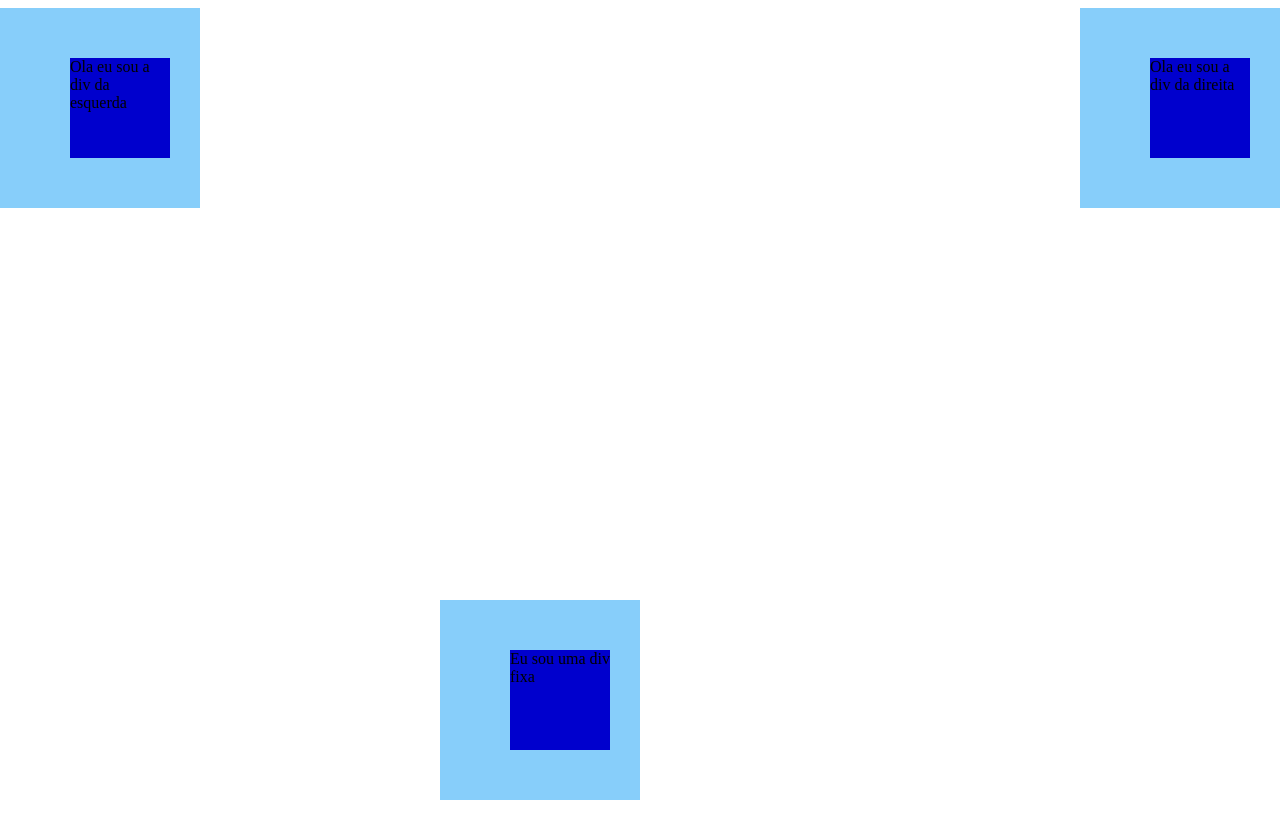
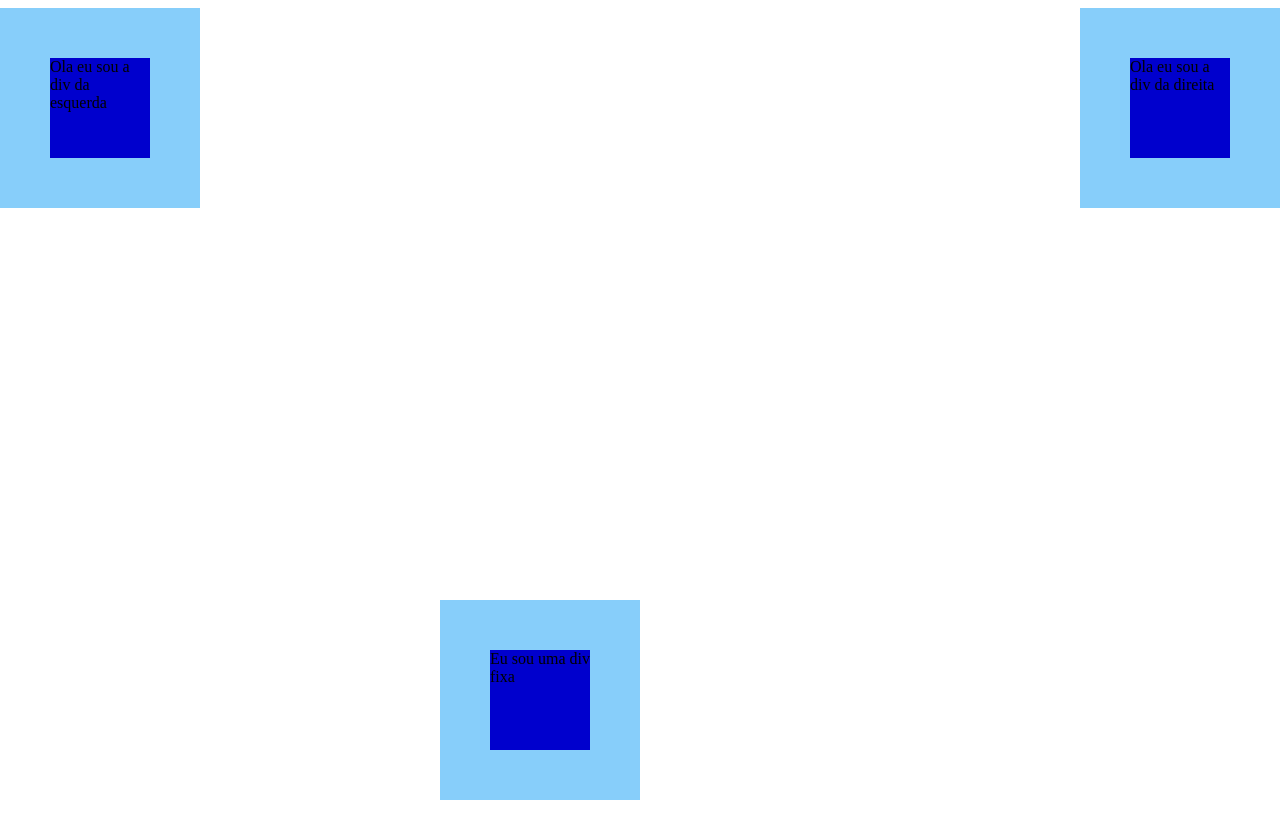
Before and after one commit to GilvaneDev/CTD, a plain HTML site: page front-end-1/aula11/mesaTrabalho/index.html in a window 1280 px wide. Shown: the top 838 px of the page. Drawn offline with Linux system fonts and the light colour scheme.

Commit message:
atualizando

```diff
--- a/front-end-1/aula11/mesaTrabalho/style.css
+++ b/front-end-1/aula11/mesaTrabalho/style.css
@@ -14,8 +14,8 @@ body{
     width: 100px;
     height: 100px;
     background-color: mediumblue;
-    margin-left: 70px;
-    margin-right: 30px;
+    margin-left: 50px;
+    margin-right: 50px;
     margin-top: 50px;
     margin-bottom: 50px;
 }
@@ -32,8 +32,8 @@ body{
     width: 100px;
     height: 100px;
     background-color: mediumblue;
-    margin-left: 70px;
-    margin-right: 30px;
+    margin-left: 50px;
+    margin-right: 50px;
     margin-top: 50px;
     margin-bottom: 50px;
 }
@@ -52,8 +52,8 @@ body{
     width: 100px;
     height: 100px;
     background-color: mediumblue;
-    margin-left: 70px;
-    margin-right: 30px;
+    margin-left: 50px;
+    margin-right: 50px;
     margin-top: 50px;
     margin-bottom: 50px;
 }
```
